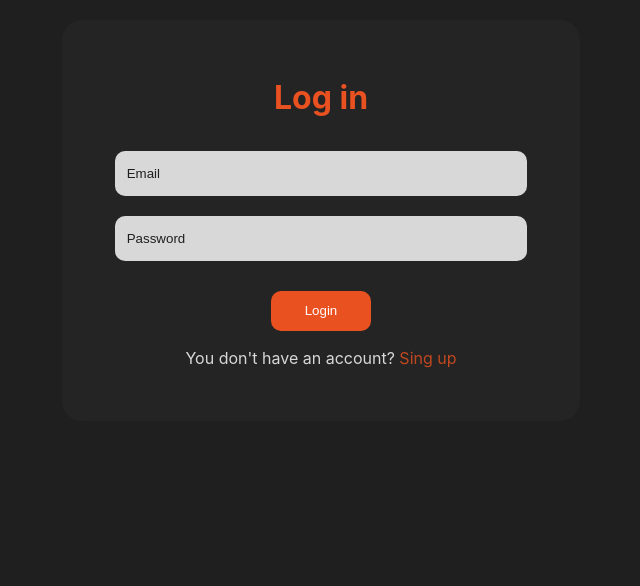
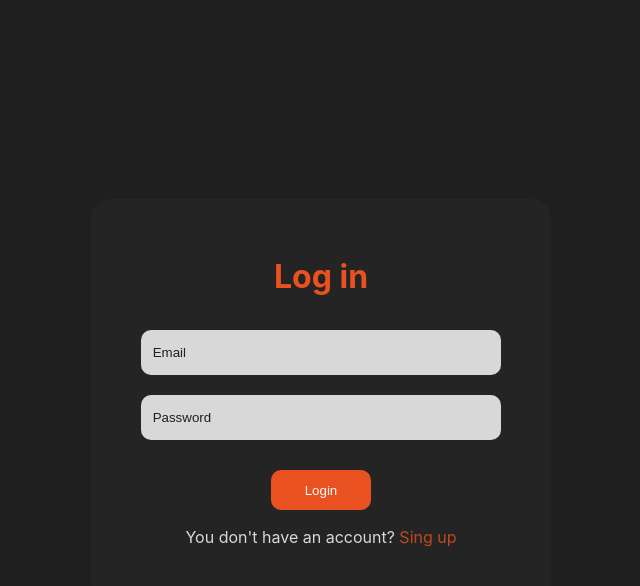
Before and after one commit to Yury-Chernyavski/user-list, a React (Create React App) app: page /login in a window 1280 px wide. Shown: the top 586 px of the page, without its empty margins (319-959 px from the left). Built offline with nearby package versions, Linux system fonts and the light colour scheme; no server answers.

Commit message:
fix syles

```diff
--- a/src/pages/HomePage/HomePage.tsx
+++ b/src/pages/HomePage/HomePage.tsx
@@ -6,7 +6,6 @@ import { getAllUsers } from "../../store/selectors/getAllUsers";
 import { fetchUsers } from "../../store/reducers/allUsersSlice";
 import { setUser } from "../../store/reducers/userSlice";
 import { getUserData } from "../../store/selectors/getUserData";
-import { useLocation } from "react-router-dom";
 
 export const HomePage: FC = () => {
   const dispatch = useAppDispatch();
@@ -21,7 +20,7 @@ export const HomePage: FC = () => {
 
   useEffect(() => {
     dispatch(fetchUsers({ per_page: 20 }));
-  }, [dispatch]);
+  }, []);
 
   return (
     <>
--- a/src/theme/components/Container/Container.ts
+++ b/src/theme/components/Container/Container.ts
@@ -3,6 +3,7 @@ import styled from "styled-components";
 export const Container = styled.div`
   margin: 0 auto;
   width: 90vw;
+  min-height: 100vh;
   max-width: 1440px;
   display: flex;
   justify-content: center;
--- a/src/theme/components/ErrorMessage/ErrorMessage.ts
+++ b/src/theme/components/ErrorMessage/ErrorMessage.ts
@@ -4,6 +4,7 @@ import { Text } from "../Text/Text";
 
 export const ErrorMessage = styled(Text)`
   color: ${theme.colors.primary};
-  margin: 5px 0 15px;
+  font-size: 14px;
+  margin: 2px 0 5px;
   text-align: center;
 `
--- a/src/theme/components/FormWrapper/FormWrapper.ts
+++ b/src/theme/components/FormWrapper/FormWrapper.ts
@@ -6,7 +6,7 @@ interface IFromWrapper {
 }
 
 export const FormWrapper = styled.div<IFromWrapper>`
-  width: 45%;
+  width: 40%;
   min-width: 400px;
   min-height: auto;
   height: auto;
@@ -17,7 +17,7 @@ export const FormWrapper = styled.div<IFromWrapper>`
   align-items: center;
   justify-content: center;
   padding: 45px 30px;
-  margin: 20px 0;
+  margin: 40px 0;
   position: relative;
 
 
```
